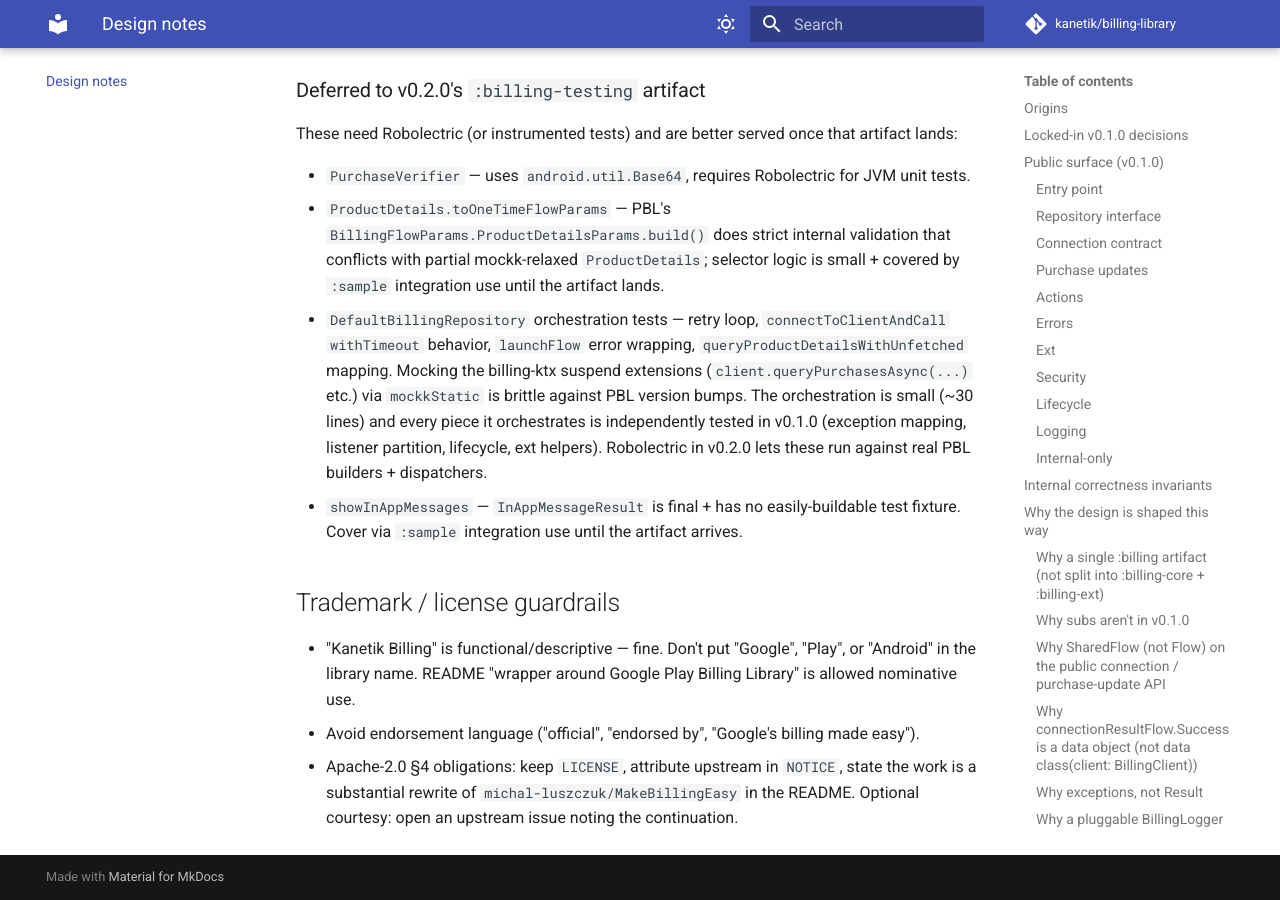
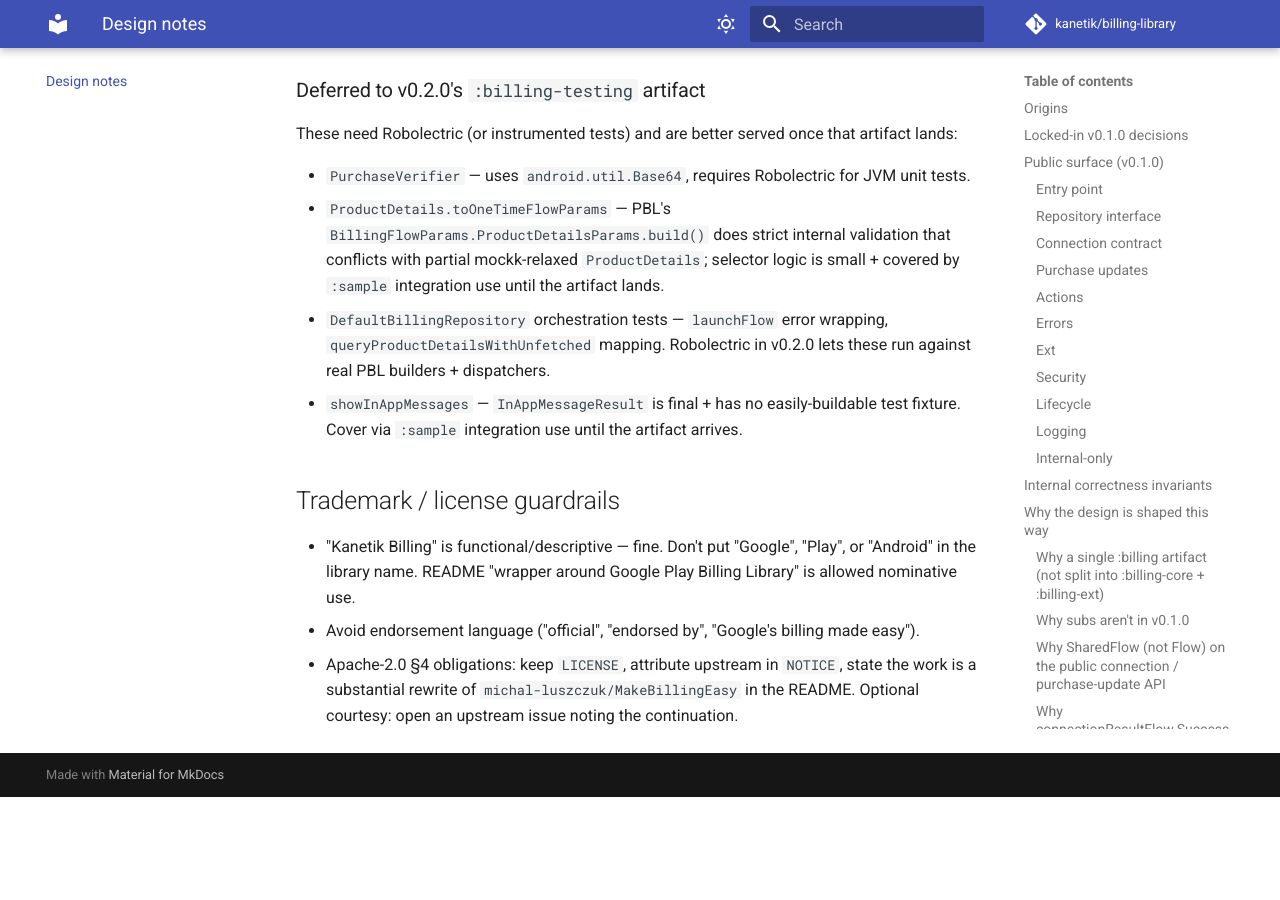
Before and after one commit to kanetik/billing-library, an MkDocs documentation site: the page built from docs/design-notes.md, in a window 1280 px wide and 900 px high, scrolled down 8390 px. Built offline with MkDocs 1.6.1 and Material for MkDocs 9.7.7, drawn with Linux system fonts in a browser that asks for light colours; comment, search, counter and statistics services are not loaded; after the commit the page ends 9187 px from its top, so only the background shows below that.

Commit message:
docs: stop listing the retry loop and connect timeout as untested
PR-Review-Loop: 1
Co-Authored-By: Claude Opus 5.5 <noreply@anthropic.com>
Claude-Session: https://claude.ai/code/session_01Ae3hErRBvqNsAD6WKWxMo5

```diff
--- a/docs/design-notes.md
+++ b/docs/design-notes.md
@@ -168,7 +168,7 @@ These need Robolectric (or instrumented tests) and are better served once that a
 
 - `PurchaseVerifier` — uses `android.util.Base64`, requires Robolectric for JVM unit tests.
 - `ProductDetails.toOneTimeFlowParams` — PBL's `BillingFlowParams.ProductDetailsParams.build()` does strict internal validation that conflicts with partial mockk-relaxed `ProductDetails`; selector logic is small + covered by `:sample` integration use until the artifact lands.
-- `DefaultBillingRepository` orchestration tests — retry loop, `connectToClientAndCall` `withTimeout` behavior, `launchFlow` error wrapping, `queryProductDetailsWithUnfetched` mapping. Mocking the billing-ktx suspend extensions (`client.queryPurchasesAsync(...)` etc.) via `mockkStatic` is brittle against PBL version bumps. The orchestration is small (~30 lines) and every piece it orchestrates is independently tested in v0.1.0 (exception mapping, listener partition, lifecycle, ext helpers). Robolectric in v0.2.0 lets these run against real PBL builders + dispatchers.
+- `DefaultBillingRepository` orchestration tests — `launchFlow` error wrapping, `queryProductDetailsWithUnfetched` mapping. Robolectric in v0.2.0 lets these run against real PBL builders + dispatchers.
 - `showInAppMessages` — `InAppMessageResult` is final + has no easily-buildable test fixture. Cover via `:sample` integration use until the artifact arrives.
 
 ## Trademark / license guardrails
```
Also changed, not shown: docs/roadmap.md (+1 -1 lines).
